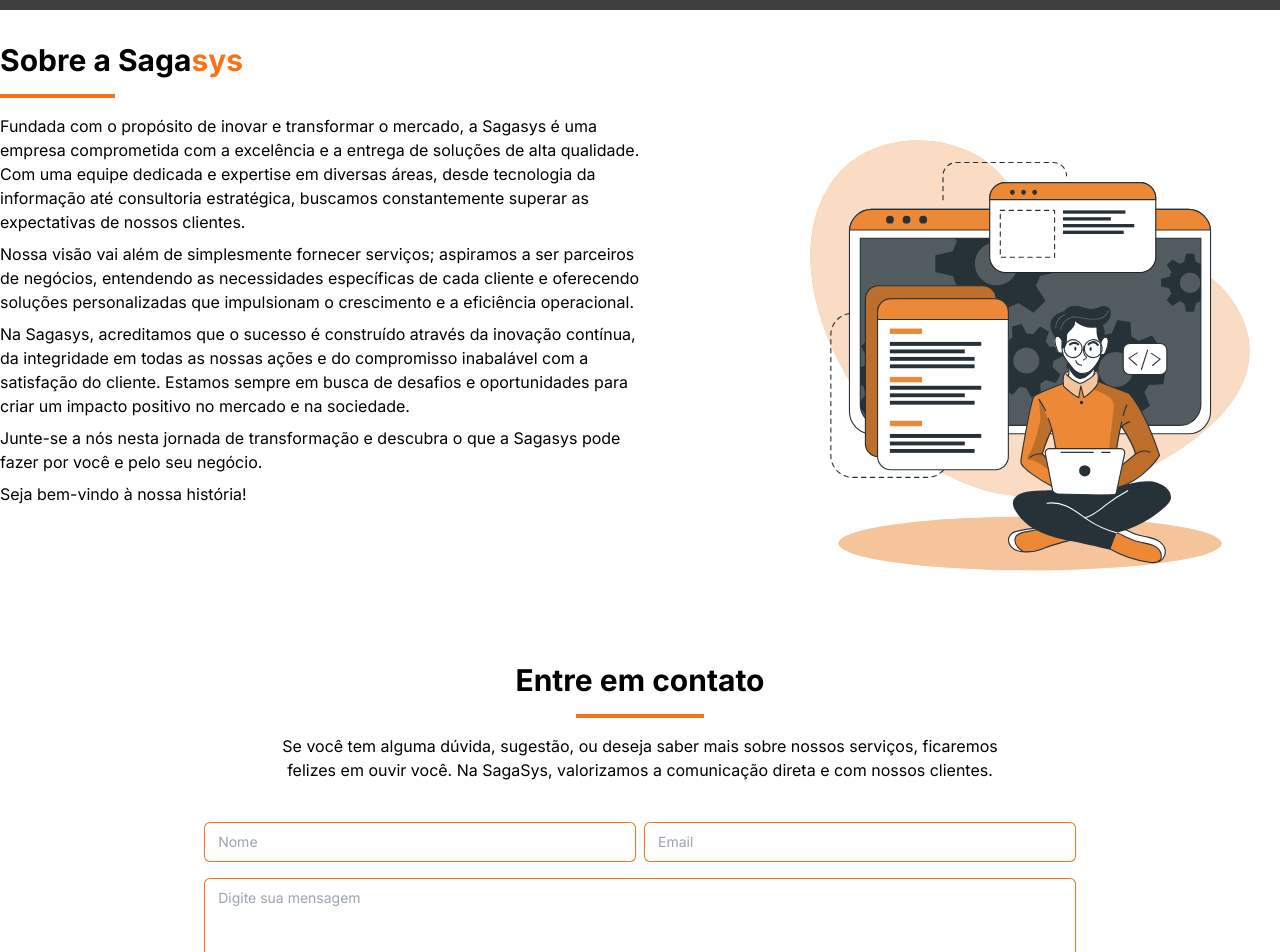
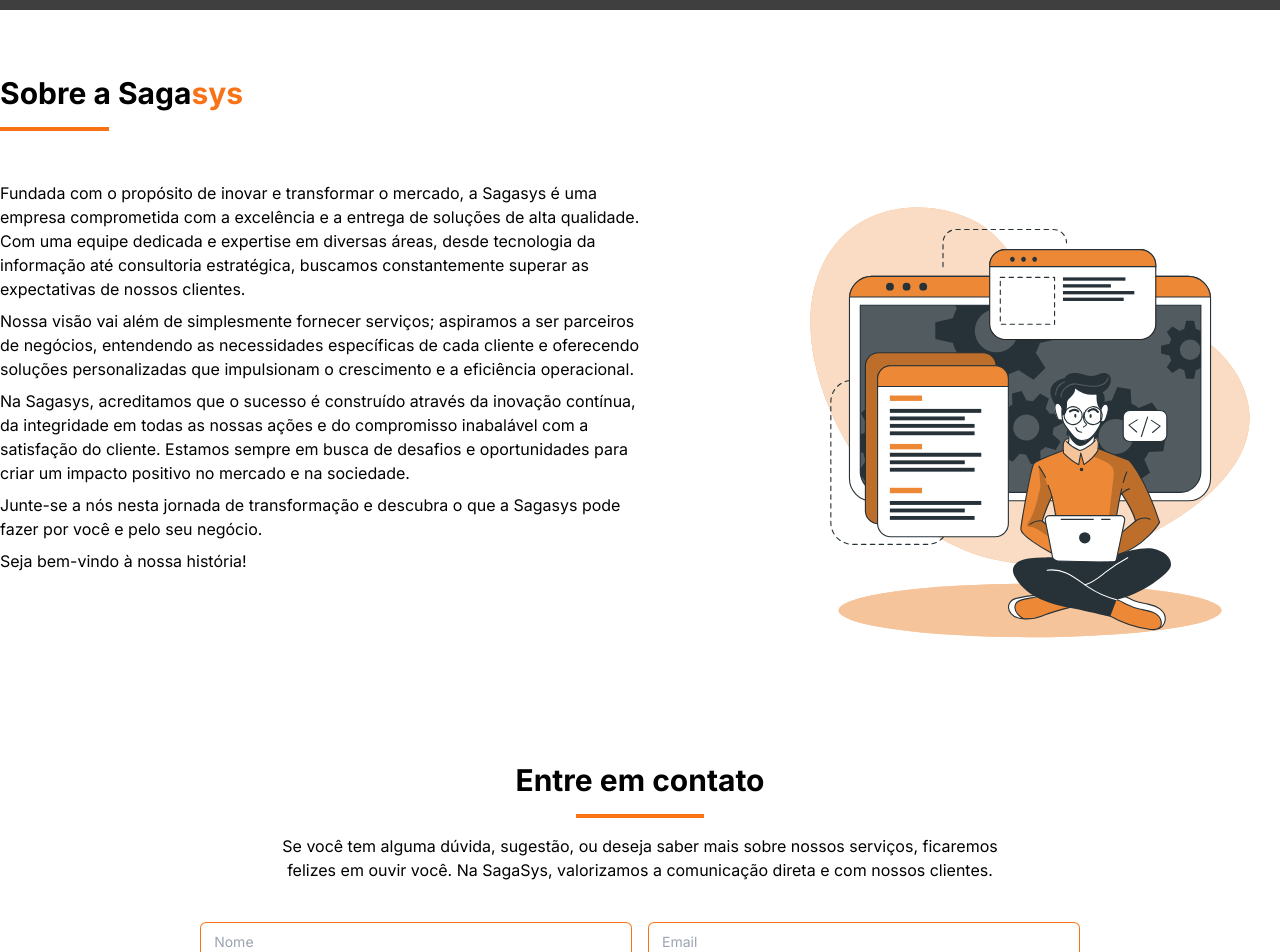
Before and after one commit to Sagasystems/sagasys-website, a Next.js app: page / in a window 1280 px wide. Shown: the part 860-1812 px from the top of the page. Built offline with nearby package versions, Linux system fonts and the light colour scheme; grey boxes are pictures that could not be loaded.

Commit message:
fix: Fixed layout and add href to buttons

```diff
--- a/src/app/components/about/index.tsx
+++ b/src/app/components/about/index.tsx
@@ -2,12 +2,12 @@ import Image from "next/image";
 
 export default function About() {
   return (
-    <div className="h-auto min-h-[60vh] max-w-7xl my-0 mx-auto py-8 px-8 md:px-0">
-      <div className="flex flex-col gap-4 justify-start items-start">
+    <div id="about" className="h-[90vh] min-h-[60vh] max-w-7xl my-0 mx-auto py-8 px-8 md:px-0 flex items-start flex-col justify-evenly">
+      <div className="flex flex-col gap-4 items-start justify-start">
         <h3 className="m-0 text-3xl font-bold">
           Sobre a Saga<span className="text-orange-500">sys</span>
         </h3>
-        <div className="bg-orange-500 md:max-w-[9%] h-1 w-full"></div>
+        <div className="bg-orange-500 md:max-w-[45%] h-1 w-full"></div>
       </div>
       <div className="w-full flex justify-between">
         <div className="my-4 md:max-w-[50%] w-full">
--- a/src/app/components/contact-form/index.tsx
+++ b/src/app/components/contact-form/index.tsx
@@ -31,7 +31,7 @@ export default function ContactForm() {
           );
           setName("");
           setEmail("");
-          setAbout("")
+          setAbout("");
         } else {
           alert("Desculpe, ocorreu um erro, tente novamente mais tarde!");
         }
@@ -44,11 +44,9 @@ export default function ContactForm() {
   };
 
   return (
-    <div className="relative flex flex-col gap-4 max-w-7xl my-0 mx-auto h-auto min-h-[60vh] py-8">
+    <div id="contact" className="relative flex flex-col gap-4 max-w-7xl my-0 mx-auto h-auto min-h-[60vh] py-8">
       <div className="flex flex-col place-items-center gap-4">
-        <h3 className={`m-0 text-3xl font-bold`}>
-          Entre em contato
-        </h3>
+        <h3 className={`m-0 text-3xl font-bold`}>Entre em contato</h3>
         <div className="bg-orange-500 max-w-[10%] h-1 w-full"></div>
         <span className="m-0 text-center text-md max-w-[60%]">
           Se você tem alguma dúvida, sugestão, ou deseja saber mais sobre nossos
@@ -60,6 +58,7 @@ export default function ContactForm() {
         className="mt-6 flex flex-wrap max-w-[70%] my-0 mx-auto gap-y-4 gap-x-2 z-10 items-center justify-center"
         onSubmit={(e) => handleSubmit(e)}
       >
+        <div className="flex flex-col md:flex-row gap-4 w-full">
           <label htmlFor="name" className="sr-only">
             Nome
           </label>
@@ -70,7 +69,7 @@ export default function ContactForm() {
             autoComplete="name"
             required
             value={name}
-          className="rounded-md ring-orange-500 bg-white/5 px-3.5 py-2.5 text-black ring-1 ring-inset focus:ring-orange-500 text-sm md:flex-1"
+            className="rounded-md ring-orange-500 bg-white/5 px-3.5 py-2.5 text-black ring-1 ring-inset focus:ring-orange-700 focus:outline-orange-500 text-sm w-full"
             placeholder="Nome"
             onChange={(e) => setName(e.target.value)}
           />
@@ -84,12 +83,14 @@ export default function ContactForm() {
             autoComplete="email"
             required
             value={email}
-          className="rounded-md ring-orange-500 bg-white/5 px-3.5 py-2.5 text-black ring-1 ring-inset focus:ring-orange-500 text-sm md:flex-1"
+            className="rounded-md ring-orange-500 bg-white/5 px-3.5 py-2.5 text-black ring-1 ring-inset focus:ring-orange-700 focus:outline-orange-500  text-sm w-full"
             placeholder="Email"
             onChange={(e) => setEmail(e.target.value)}
           />
+        </div>
+
         <textarea
-          className="rounded-md resize-none ring-orange-500 bg-white/5 px-3.5 py-2.5 text-black ring-1 ring-inset text-sm focus:ring-orange-500 md:w-full "
+          className="rounded-md resize-none ring-orange-500 bg-white/5 px-3.5 py-2.5 text-black ring-1 ring-inset text-sm focus:ring-orange-700 focus:outline-orange-500 w-full "
           maxLength={500}
           rows={8}
           id="about"
--- a/src/app/components/footer/index.tsx
+++ b/src/app/components/footer/index.tsx
@@ -4,7 +4,7 @@ import { Facebook, Twitter, Linkedin } from "lucide-react";
 
 export default function Footer() {
   return (
-    <div className="shadow-md md:h-[70px] bg-white flex items-center justify-center py-4 px-2 md:px-0 md:py-0">
+    <div className="shadow-[0px_4px_16px_rgba(17,17,26,0.1),_0px_8px_24px_rgba(17,17,26,0.1),_0px_16px_56px_rgba(17,17,26,0.1)] md:h-[70px] bg-white flex items-center justify-center py-4 px-2 md:px-0 md:py-0">
       <div className="max-w-7xl flex items-center justify-between w-full flex-col-reverse gap-4 md:flex-row text-center">
         <div>
           <span>©Copyright 2024 SagaSys. Todos os direitos reservados</span>
--- a/src/app/components/main/index.tsx
+++ b/src/app/components/main/index.tsx
@@ -19,7 +19,7 @@ export default function MainContent() {
         </div>
       </div>
       <a
-        href="#"
+        href="#about"
         className="rounded absolute mx-auto z-[3] bottom-[130px] bg-white py-4 px-4 hover:bg-orange-500 hover:text-white hover:scale-300 transition-all ease-in-out duration-200 flex items-center justify-center gap-x-2 text-xl"
       >
         Saiba mais
--- a/src/app/components/menu/index.tsx
+++ b/src/app/components/menu/index.tsx
@@ -46,7 +46,7 @@ export default function MenuNav() {
             </a>
           </li>
           <li className="mx-0 my-4 md:my-0 md:mx-4">
-            <a href="#" className="text-x1 hover:text-orange-500 duration-500">
+            <a href="#about" className="text-x1 hover:text-orange-500 duration-500">
               Sobre
             </a>
           </li>
@@ -55,13 +55,13 @@ export default function MenuNav() {
               Serviços
             </a>
           </li>
-          <li className="mx-0 my-4 md:my-0 md:mx-4">
+          {/* <li className="mx-0 my-4 md:my-0 md:mx-4">
             <a href="#" className="text-x1 hover:text-orange-500 duration-500">
               Portfólio
             </a>
-          </li>
+          </li> */}
           <li className="mx-0 my-4 md:my-0 md:mx-4">
-            <a href="#" className="text-x1 hover:text-orange-500 duration-500">
+            <a href="#contact" className="text-x1 hover:text-orange-500 duration-500">
               Contato
             </a>
           </li>
--- a/src/app/globals.css
+++ b/src/app/globals.css
@@ -15,3 +15,7 @@
     --background-end-rgb: 0, 0, 0;
   }
 } */
+
+html {
+  scroll-behavior: smooth;
+}
```
Lines whose indentation alone changed are shown as unchanged.
